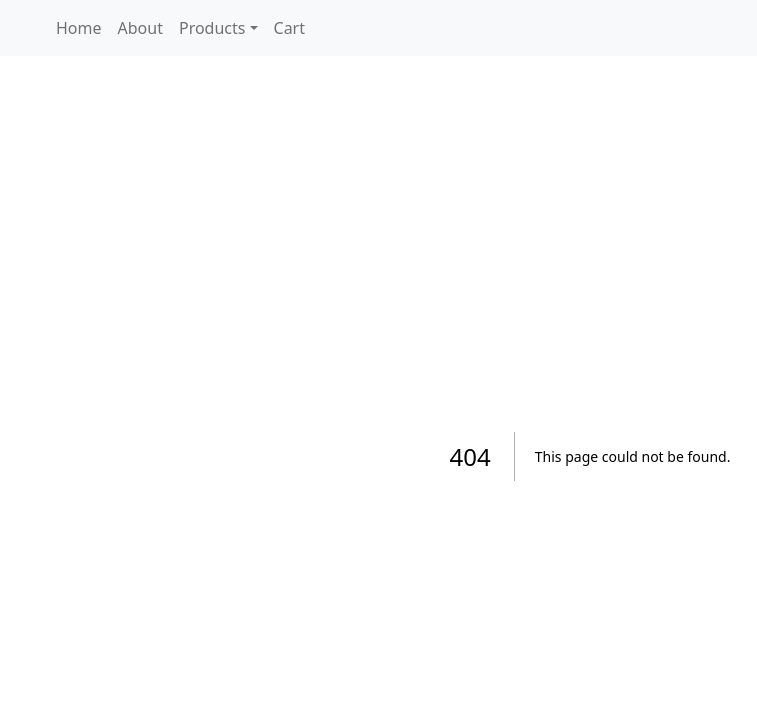
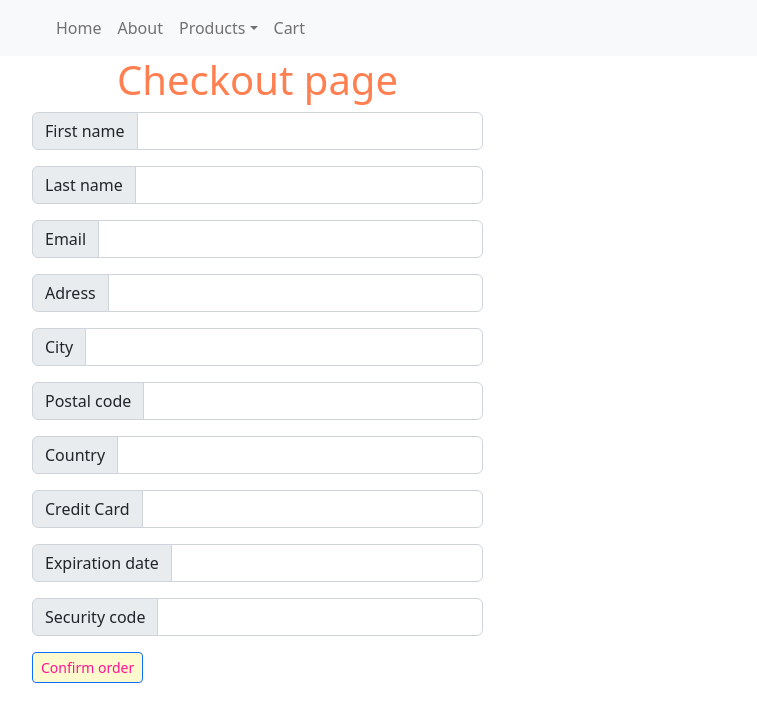
Before and after one commit to CamilaFenzl/next.js-ecommerce, a Next.js app: page /checkout in a window 1280 px wide. Before the commit this address had no page. Shown: the top 722 px of the page, without its empty margins (50-807 px from the left). Built offline with nearby package versions, Linux system fonts and the light colour scheme.

Commit message:
Adding checkout

```diff
--- a/app/globals.scss
+++ b/app/globals.scss
@@ -1,23 +1,19 @@
 @import '~bootstrap/dist/css/bootstrap.min.css';
 
-// h1 {
-//   font-style: sans-serif;
-//   text-align: center;
-//   color: coral;
-// }
+h1 {
+  font-style: sans-serif;
+  text-align: center;
+  color: coral;
+}
 
-// .about {
-//   color: #83adb5;
-//   font-family: sans-serif;
-//   text-align: center;
-//   background-color: #fbfcfe;
-// }
+.about {
+  color: #83adb5;
+  font-family: sans-serif;
+  text-align: center;
+  background-color: #fbfcfe;
+}
 
-// button {
-//   background-color: lemonchiffon !important;
-//   color: deeppink !important;
-// }
-
-// .home {
-//   background-color: #c5a0ff;
-// }
+button {
+  background-color: lemonchiffon !important;
+  color: deeppink !important;
+}
--- a/app/products.js
+++ b/app/products.js
@@ -2,56 +2,28 @@ export const products = [
   {
     id: 0,
     imgSrc: '/boobs.jpg',
-    name: 'Título produto 0!',
+    name: 'Beautiful mug!',
     price: 10,
     description: 'Handmade product.',
   },
   {
     id: 1,
     imgSrc: '/yogadame.jpg',
-    name: 'caraca!',
+    name: 'Funny statue!',
     price: 20,
     description: 'Handmade product.',
   },
   {
     id: 2,
     imgSrc: '/rosabody.jpg',
-    name: 'Título produto 2!',
+    name: 'The pink body!',
     price: 30,
     description: 'Handmade product.',
   },
   {
     id: 3,
     imgSrc: '/plussizewoman.jpg',
-    name: 'Título produto 3!',
-    price: 40,
-    description: 'Handmade product.',
-  },
-  {
-    id: 0,
-    imgSrc: '/boobs.jpg',
-    name: 'Título produto 0!',
-    price: 10,
-    description: 'Handmade product.',
-  },
-  {
-    id: 1,
-    imgSrc: '/yogadame.jpg',
-    name: 'caraca!',
-    price: 20,
-    description: 'Handmade product.',
-  },
-  {
-    id: 2,
-    imgSrc: '/rosabody.jpg',
-    name: 'Título produto 2!',
-    price: 30,
-    description: 'Handmade product.',
-  },
-  {
-    id: 3,
-    imgSrc: '/plussizewoman.jpg',
-    name: 'Título produto 3!',
+    name: "I'm incredible!",
     price: 40,
     description: 'Handmade product.',
   },
--- /dev/null
+++ b/pages/checkout/index.js
@@ -0,0 +1,86 @@
+import { Button, Col, Container, Row, InputGroup, Form } from 'react-bootstrap';
+import { useCookies } from 'react-cookie';
+import { products } from '../../app/products';
+
+export default function Page() {
+  const [cookies, setCookie, removeCookie] = useCookies(['camilashop-cart']);
+
+  const currentCartCookie = cookies['camilashop-cart'] ?? {};
+  console.log('camilashop-cart', currentCartCookie);
+  const confirmOrder = (id) => {
+    let currentCartCookie = cookies['camilashop-cart'];
+    currentCartCookie = currentCartCookie ?? {};
+    delete currentCartCookie[id];
+
+    setCookie('camilashop-cart', currentCartCookie, { path: '/' });
+  };
+  return (
+    <div className="cart">
+      <Container>
+        <Row>
+          <Col sm={5}>
+            <h1>Checkout page</h1>
+            <InputGroup className="mb-3">
+              <InputGroup.Text>First name</InputGroup.Text>
+              <Form.Control data-test-id="checkout-first-name" />
+            </InputGroup>
+
+            <InputGroup className="mb-3">
+              <InputGroup.Text>Last name</InputGroup.Text>
+              <Form.Control data-test-id="checkout-last-name" />
+            </InputGroup>
+
+            <InputGroup className="mb-3">
+              <InputGroup.Text>Email</InputGroup.Text>
+              <Form.Control data-test-id="checkout-email" />
+            </InputGroup>
+
+            <InputGroup className="mb-3">
+              <InputGroup.Text>Adress</InputGroup.Text>
+              <Form.Control data-test-id="checkout-adress" />
+            </InputGroup>
+
+            <InputGroup className="mb-3">
+              <InputGroup.Text>City</InputGroup.Text>
+              <Form.Control data-test-id="checkout-city" />
+            </InputGroup>
+
+            <InputGroup className="mb-3">
+              <InputGroup.Text>Postal code</InputGroup.Text>
+              <Form.Control data-test-id="checkout-postal-code" />
+            </InputGroup>
+
+            <InputGroup className="mb-3">
+              <InputGroup.Text>Country</InputGroup.Text>
+              <Form.Control data-test-id="checkout-country" />
+            </InputGroup>
+
+            <InputGroup className="mb-3">
+              <InputGroup.Text>Credit Card</InputGroup.Text>
+              <Form.Control data-test-id="checkout-credit-card" />
+            </InputGroup>
+
+            <InputGroup className="mb-3">
+              <InputGroup.Text>Expiration date</InputGroup.Text>
+              <Form.Control data-test-id="checkout-expiration-date" />
+            </InputGroup>
+
+            <InputGroup className="mb-3">
+              <InputGroup.Text>Security code</InputGroup.Text>
+              <Form.Control data-test-id="checkout-security-code" />
+            </InputGroup>
+
+            <Button
+              variant="primary"
+              size="sm"
+              onClick={() => confirmOrder()}
+              data-test-id="checkout-confirm-order"
+            >
+              Confirm order
+            </Button>
+          </Col>
+        </Row>
+      </Container>
+    </div>
+  );
+}
--- a/pages/products/[id].js
+++ b/pages/products/[id].js
@@ -3,7 +3,6 @@
 import { useRouter } from 'next/router';
 import {
   Button,
-  ButtonGroup,
   InputGroup,
   Form,
   Col,
@@ -25,7 +24,7 @@ export default function Page() {
     let currentCartCookie = cookies['camilashop-cart'];
     currentCartCookie = currentCartCookie ?? {};
     currentCartCookie[currentProduct?.id] =
-      currentCartCookie[currentProduct?.id] + quantity;
+      (currentCartCookie[currentProduct?.id] ?? 0) + quantity;
 
     setCookie('camilashop-cart', currentCartCookie, { path: '/' });
     setQuantity(1);
```
Also changed, not shown: pages/cart/index.js (+56 -11 lines).
